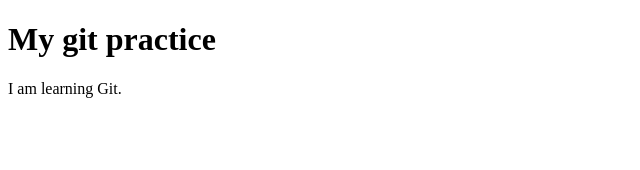
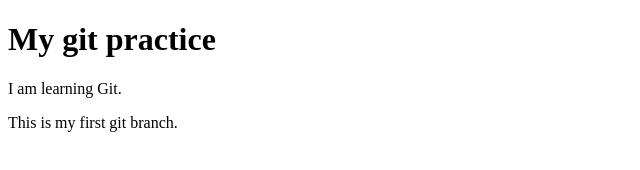
Before and after one commit to Frumentius-Rev/Gitp, a plain HTML site: page index.html in a window 1280 px wide. Shown: the whole page, without its empty margins (0-640 px from the left). Drawn offline with Linux system fonts and the light colour scheme.

Commit message:
add branch message

```diff
--- a/index.html
+++ b/index.html
@@ -8,5 +8,8 @@
 <body>
     <h1>My git practice</h1>
     <p>I am learning Git.</p>
+
+
+    <p>This is my first git branch.</p>
 </body>
 </html>
```
